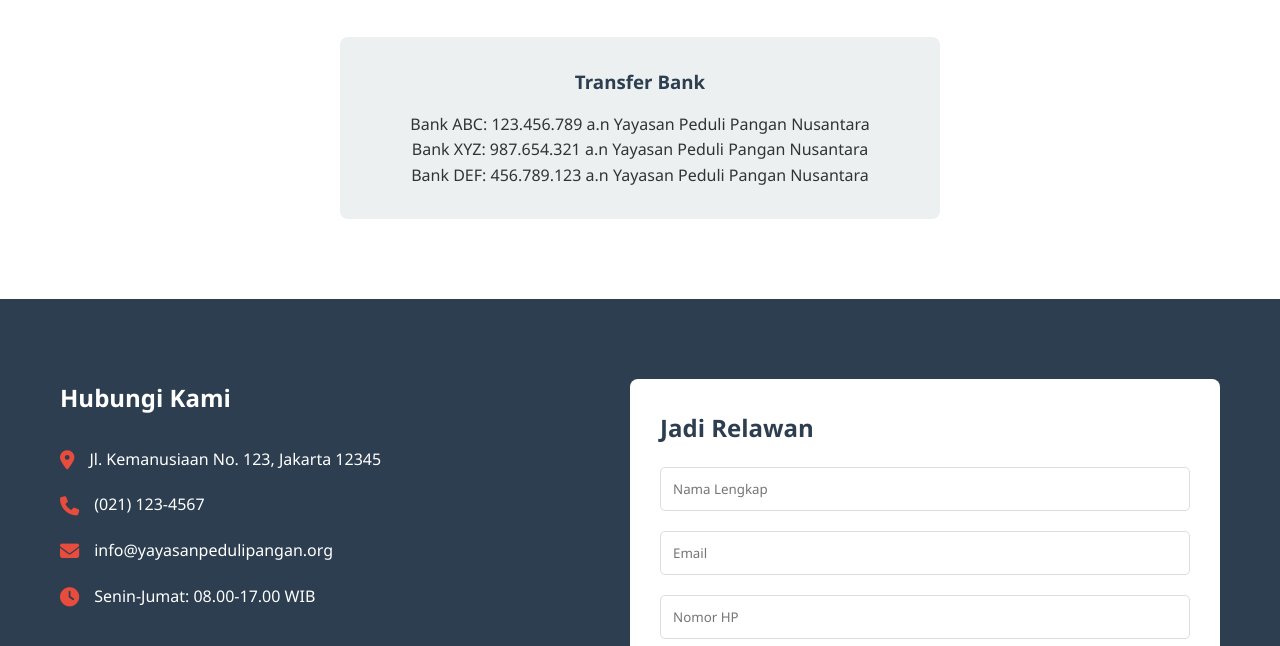
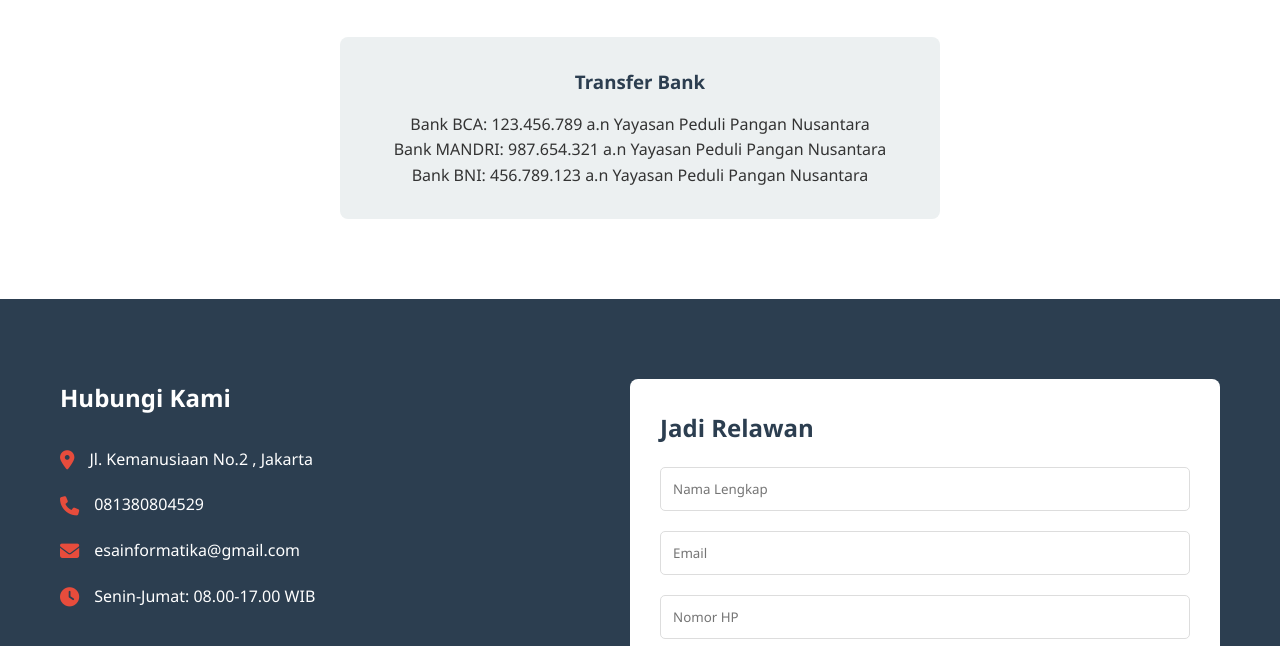
Before and after one commit to MahesaFaturahman/kmi, a plain HTML site: page index.html in a window 1280 px wide. Shown: the part 4661-5307 px from the top of the page. Drawn offline with Linux system fonts and the light colour scheme.

Commit message:
Update index.html
Update Info Bank & kontak informasi

```diff
--- a/index.html
+++ b/index.html
@@ -759,9 +759,9 @@
             </div>
             <div class="bank-info">
                 <h3>Transfer Bank</h3>
-                <p>Bank ABC: 123.456.789 a.n Yayasan Peduli Pangan Nusantara</p>
-                <p>Bank XYZ: 987.654.321 a.n Yayasan Peduli Pangan Nusantara</p>
-                <p>Bank DEF: 456.789.123 a.n Yayasan Peduli Pangan Nusantara</p>
+                <p>Bank BCA: 123.456.789 a.n Yayasan Peduli Pangan Nusantara</p>
+                <p>Bank MANDRI: 987.654.321 a.n Yayasan Peduli Pangan Nusantara</p>
+                <p>Bank BNI: 456.789.123 a.n Yayasan Peduli Pangan Nusantara</p>
             </div>
         </div>
     </section>
@@ -772,9 +772,9 @@
             <div class="contact-container">
                 <div class="contact-info">
                     <h2>Hubungi Kami</h2>
-                    <p><i class="fas fa-map-marker-alt"></i> Jl. Kemanusiaan No. 123, Jakarta 12345</p>
-                    <p><i class="fas fa-phone"></i> (021) 123-4567</p>
-                    <p><i class="fas fa-envelope"></i> info@yayasanpedulipangan.org</p>
+                    <p><i class="fas fa-map-marker-alt"></i> Jl. Kemanusiaan No.2 , Jakarta </p>
+                    <p><i class="fas fa-phone"></i> 081380804529 </p>
+                    <p><i class="fas fa-envelope"></i> esainformatika@gmail.com</p>
                     <p><i class="fas fa-clock"></i> Senin-Jumat: 08.00-17.00 WIB</p>
 
                     <h3 style="margin-top: 40px;">Media Sosial</h3>
```
